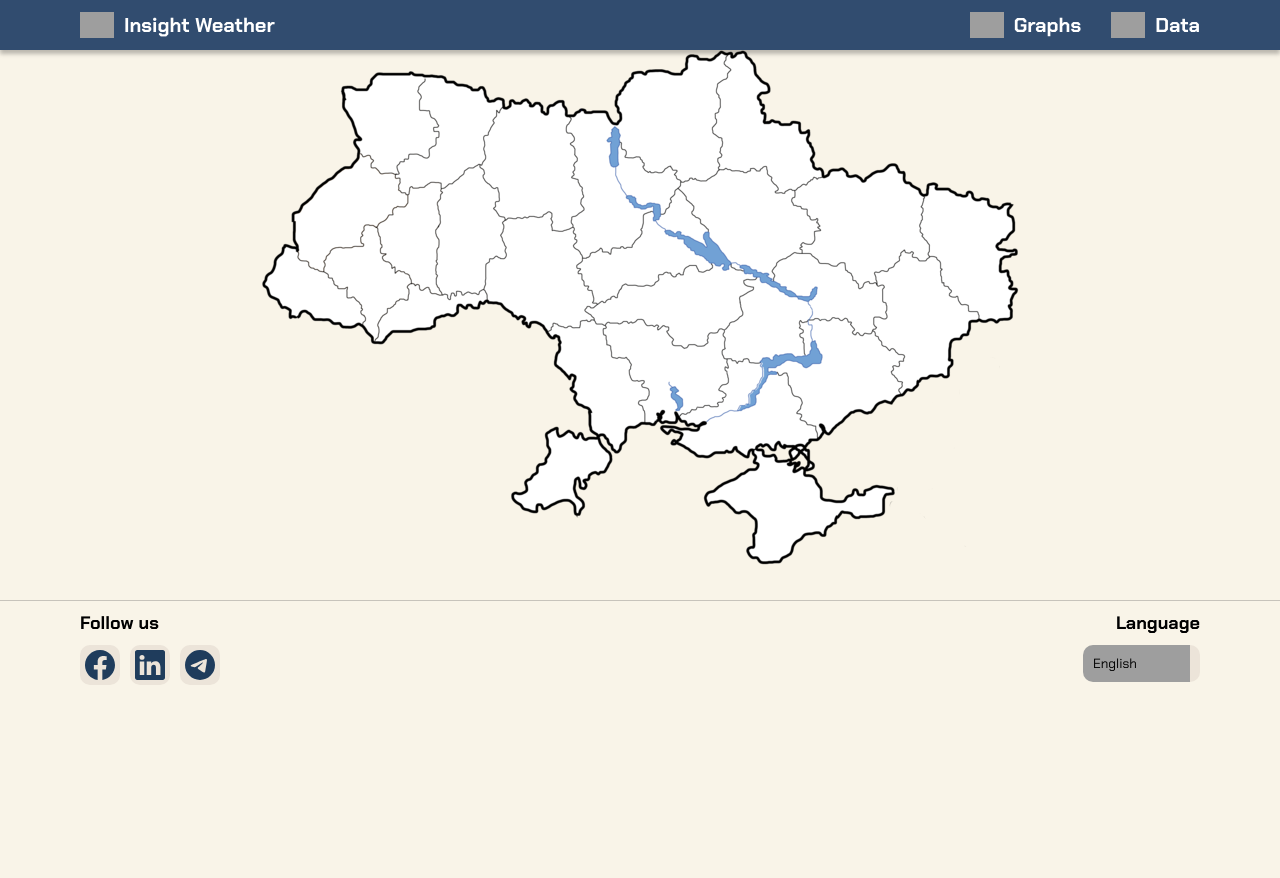
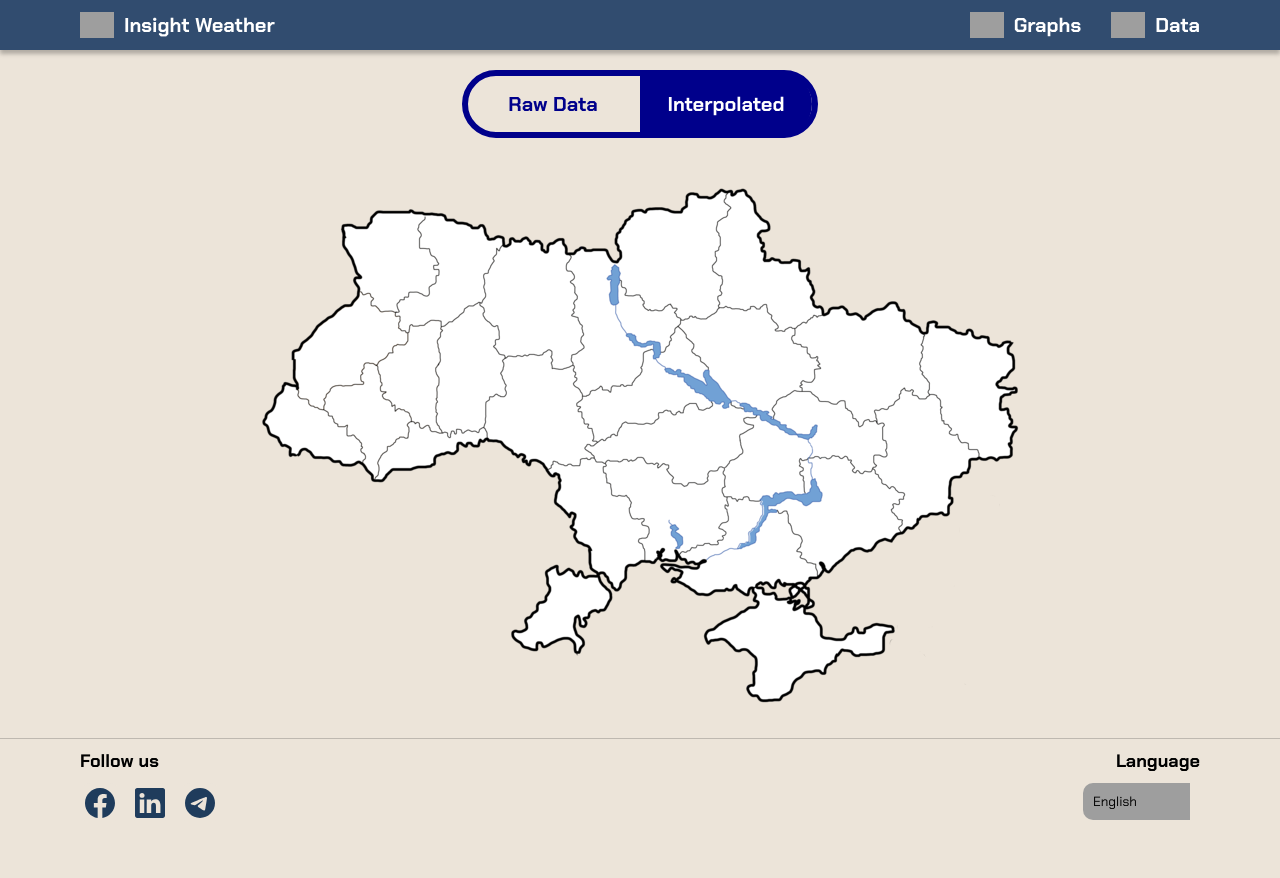
Before and after one commit to FranklinMar/Meteostation, a Django app: page /data in a window 1280 px wide. Before the commit the page ends 685 px from the top, so only its background shows below. Run offline with Django 4.2, Linux system fonts and the light colour scheme; data comes from the database, SQL or seed files in the repository; some libraries are stand-ins or nearby versions; grey boxes are pictures that could not be loaded.

Commit message:
feat(view "data"): - Added option links for viewing 2 types of data: raw and interpolated; - URL paths for interpolations.

```diff
--- /dev/null
+++ b/Meteostation/main/static/main/css/data.css
@@ -0,0 +1,89 @@
+:root {
+    /*--White: #FFFFFF;*/
+    --accent: darkblue/*#04da97*/;
+    --border-width: 6px;
+    --border-radius: 55px;
+    --font-size: 20px;
+}
+
+/*body {
+    height: 100vh;
+    display: flex;
+    justify-content: center;
+    align-items: center;
+    margin: 0;
+    background-color: #333;
+    font-family: sans-serif;
+}*/
+
+.container {
+    perspective: 800px;
+    display: flex;
+    justify-content: center;
+    align-items: center;
+}
+
+.toggle {
+    position: relative;
+    border: solid var(--border-width) var(--accent);
+    border-radius: var(--border-radius);
+    transition: transform cubic-bezier(0, 0, 0.30, 2) .4s;
+    transform-style: preserve-3d;
+    perspective: 800px;
+}
+
+.toggle>input[type="radio"] {
+    display: none;
+}
+
+.toggle>#choice1:checked~#flap {
+    transform: rotateY(-180deg);
+}
+
+.toggle>#choice1:checked~#flap>.content {
+    transform: rotateY(-180deg);
+}
+
+.toggle>#choice2:checked~#flap {
+    transform: rotateY(0deg);
+}
+
+.toggle>label {
+    display: inline-block;
+    min-width: 170px;
+    padding: 15px;
+    font-size: var(--font-size);
+    text-align: center;
+    color: var(--accent);
+    cursor: pointer;
+}
+
+.toggle>label,
+.toggle>#flap {
+    font-weight: bold;
+    text-transform: capitalize;
+}
+
+.toggle>#flap {
+    position: absolute;
+    top: calc( 0px - var(--border-width));
+    left: 50%;
+    height: calc(100% + var(--border-width) * 2);
+    width: 50%;
+    display: flex;
+    justify-content: center;
+    align-items: center;
+    font-size: var(--font-size);
+    background-color: var(--accent);
+    border-top-right-radius: var(--border-radius);
+    border-bottom-right-radius: var(--border-radius);
+    transform-style: preserve-3d;
+    transform-origin: left;
+    transition: transform cubic-bezier(0.4, 0, 0.2, 1) .5s;
+}
+
+.toggle>#flap>.content {
+    color: var(--White)/*#333*/;
+    transition: transform 0s linear .25s;
+    transform-style: preserve-3d;
+}
--- a/Meteostation/main/static/main/css/main.css
+++ b/Meteostation/main/static/main/css/main.css
@@ -3,6 +3,7 @@
 /*p, h1, h2, h3, h4, h5, h6 {
   margin: 0;
 }*/
+
 *,
 *::after,
 *::before {
@@ -15,12 +16,19 @@
 }
 
 body, html {
+  --Blue-Navbar: #314C6F;
+  --DarkBlue: #1F3C5C;
+  --White: #FFFFFF;
+  --Black: #000000;
+  --Background: #F9F4E8;
+  --Icon-Background: #ECE4D9;
   /*background: #F8F8F7;*/
-  background: #F9F4E8;
+  background: var(--Icon-Background);
   /*height: 100%;*/
   width: 100%;
   /*min-height: 100vh;*/
   /*min-width: 100vw;*/
+  height: 100vh;
   min-width: 100%;
 }
 
@@ -48,7 +56,7 @@ nav {
   right: 0;
   top: 0;
 
-  background: #314C6F;
+  background: var(--Blue-Navbar);
   box-shadow: 0 4px 4px rgba(0, 0, 0, 0.25);
 }
 
@@ -76,7 +84,7 @@ nav .item span {
   font-size: 20px;
   /*line-height: 26px;*/
   /* identical to box height */
-  color: #FFFFFF;
+  color: var(--White);
 }
 
 nav .menu {
@@ -133,7 +141,7 @@ footer .column:last-child {
 footer .column h6 {
   font-weight: 700;
   font-size: 18px;
-  color: #000000;
+  color: var(--Black);
 }
 
 footer .column .grid {
@@ -156,18 +164,18 @@ footer .column .grid .icon {
   height: 40px;
   object-fit: contain;
 
-  background: #ECE4D9;
+  background: var(--Icon-Background);
   border-radius: 10px;
 }
 
 footer .column .grid .icon:hover svg {
   transition: 0.3s linear;
-  fill: #FFFFFF;
+  fill: var(--White);
 }
 
 footer .column .grid .icon:hover path {
   transition: 0.3s linear;
-  fill: #FFFFFF;
+  fill: var(--White);
 }
 
 footer .column select {
@@ -181,7 +189,7 @@ footer .column select {
   -moz-appearance: none;
   appearance: none;
   border: none;
-  background: #ECE4D9 url(../img/arrowdown.svg) calc(100% - 10px) no-repeat;
+  background: var(--Icon-Background) url(../img/arrowdown.svg) calc(100% - 10px) no-repeat;
   border-radius: 10px;
   height: 100%;
   width: calc(100% + 30px);
--- /dev/null
+++ b/Meteostation/main/static/main/js/data.js
@@ -0,0 +1,42 @@
+const st = {};
+
+st.flap = document.querySelector('#flap');
+st.toggle = document.querySelector('.toggle');
+
+st.choice1 = document.querySelector('#choice1');
+st.choice2 = document.querySelector('#choice2');
+
+st.flap.addEventListener('transitionend', () => {
+
+    if (st.choice1.checked) {
+        st.toggle.style.transform = 'rotateY(-15deg)';
+        setTimeout(() => st.toggle.style.transform = '', 400);
+    } else {
+        st.toggle.style.transform = 'rotateY(15deg)';
+        setTimeout(() => st.toggle.style.transform = '', 400);
+    }
+
+})
+
+let Areas = document.querySelectorAll('area');
+let Inputs = document.querySelectorAll('input[type="radio"]')
+st.clickHandler = (e) => {
+
+    if (e.target.tagName === 'LABEL') {
+        setTimeout(() => {
+            st.flap.children[0].textContent = e.target.textContent;
+            console.log(e.target.control.getAttribute('value'));
+            st.flap.children[0].setAttribute("data-value", e.target.value);
+        }, 250);
+        Areas.forEach(area =>
+            Inputs.forEach(input =>
+                area.href = area.href.replace(input.value, e.target.control.getAttribute('value'))))
+    }
+}
+
+document.addEventListener('DOMContentLoaded', () => {
+    st.flap.children[0].textContent = st.choice2.nextElementSibling.textContent;
+    //st.flap.children[0].setAttribute("data-value", st.choice2.nextElementSibling.value);
+});
+
+document.addEventListener('click', (e) => st.clickHandler(e));
--- a/Meteostation/main/templates/main/data.html
+++ b/Meteostation/main/templates/main/data.html
@@ -3,7 +3,9 @@
 
 {% block head %}
     <title>Data</title>
-    <link rel="stylesheet" href="{% static 'main/css/upload.css' %}">
+    <link rel="stylesheet" href="{% static 'main/css/main.css' %}">
+    <link rel="stylesheet" href="{% static 'main/css/data.css' %}">
+    {% comment %}<link rel="stylesheet" href="{% static 'main/css/upload.css' %}">{% endcomment %}
     <style>
     /*body > img {
         width: 100%;
@@ -84,12 +86,25 @@ function popUp(bool=false) {
     </form>
   </div>
 </div>{% endcomment %}
+<div class="container">
+    <div class="toggle">
 
+        <input type="radio" id="choice1" name="choice"
+               value="raw">
+        <label for="choice1">Raw data</label>
+
+        <input type="radio" id="choice2" name="choice"
+               value="interpolated">
+        <label for="choice2">Interpolated</label>
+
+        <div id="flap"><span class="content">productive</span></div>
+    </div>
+</div>
 <div class="map">
   <map name="ukraine">
       {% if regions %}
       {% for region in regions %}
-      <area shape="poly" title="{{ region.name }}" href="{% url 'data-table' region.name %}"
+      <area shape="poly" title="{{ region.name }}" href="{% url 'data-table-interpolated' region.name %}"
             coords="{{ region.coords }}" data-offset-x="{{ region.offset_x }}"
             data-offset-y="{{ region.offset_y }}">
       {% endfor %}
@@ -119,11 +134,13 @@ function popUp(bool=false) {
   </map>
   <img src="{% static 'main/img/ukraine.png' %}" alt="Ukraine" usemap="#ukraine"> <!--  class="margin-center"-->
 </div>
-<script src="{% static 'main/js/popup.js' %}"></script>
+{% comment %}<script src="{% static 'main/js/popup.js' %}"></script>{% endcomment %}
+<script src="{% static 'main/js/data.js' %}"></script>
+{% comment %}<script src="{% static 'main/js/imagemap.js' %}"></script>{% endcomment %}
 <script src="https://projects.davidlynch.org/maphilight/jquery.maphilight.js"></script>
 <script>
 $('img[usemap]').maphilight({fill: true, fillOpacity: 0.25, fillColor: '000000', fade: true, strokeColor: '1F3C5C',
-    strokeWidth: 3, shadow: true{% comment %}, shadowColor: 'FFFFFF'{% endcomment %}});
+    strokeWidth: 3, shadow: true/*, shadowColor: 'FFFFFF'*/});
 $('area').each(function(){
     let title = $(this).attr('title');
     let coords = $(this).attr('coords').split("  ");
@@ -163,6 +180,10 @@ $('area').each(function(){
 $('area').mouseout(function() {
     $('.map span[data-title="' + $(this).attr('title') + '"]').css({color:'#000000'});
 });*/
+/*document.querySelectorAll('input[type="radio"]')
+    .forEach(input => input.onclick = function () {
+        Areas.forEach(area => Inputs.forEach(Input => area.href.replace(Input.value, this.value)));
+});*/
 </script>
 
 {% comment %}{% if message %}
--- a/Meteostation/main/urls.py
+++ b/Meteostation/main/urls.py
@@ -6,5 +6,6 @@ urlpatterns = [
     path('table', views.table, name='table'),
     path('data', views.data, name='data'),
     # path('data/<slug:name>', views.TableView.as_view(), name='data-table')
-    path('data/<str:name>', views.table, name='data-table')
+    path('data/raw/<str:name>', views.table, name='data-table-raw'),
+    path('data/interpolated/<str:name>', views.table, name='data-table-interpolated')
 ]
```
Also changed, not shown: Meteostation/main/static/main/css/table.css (+12 -7 lines), Meteostation/main/static/main/js/imagemap.js (added, +41 -0 lines).
